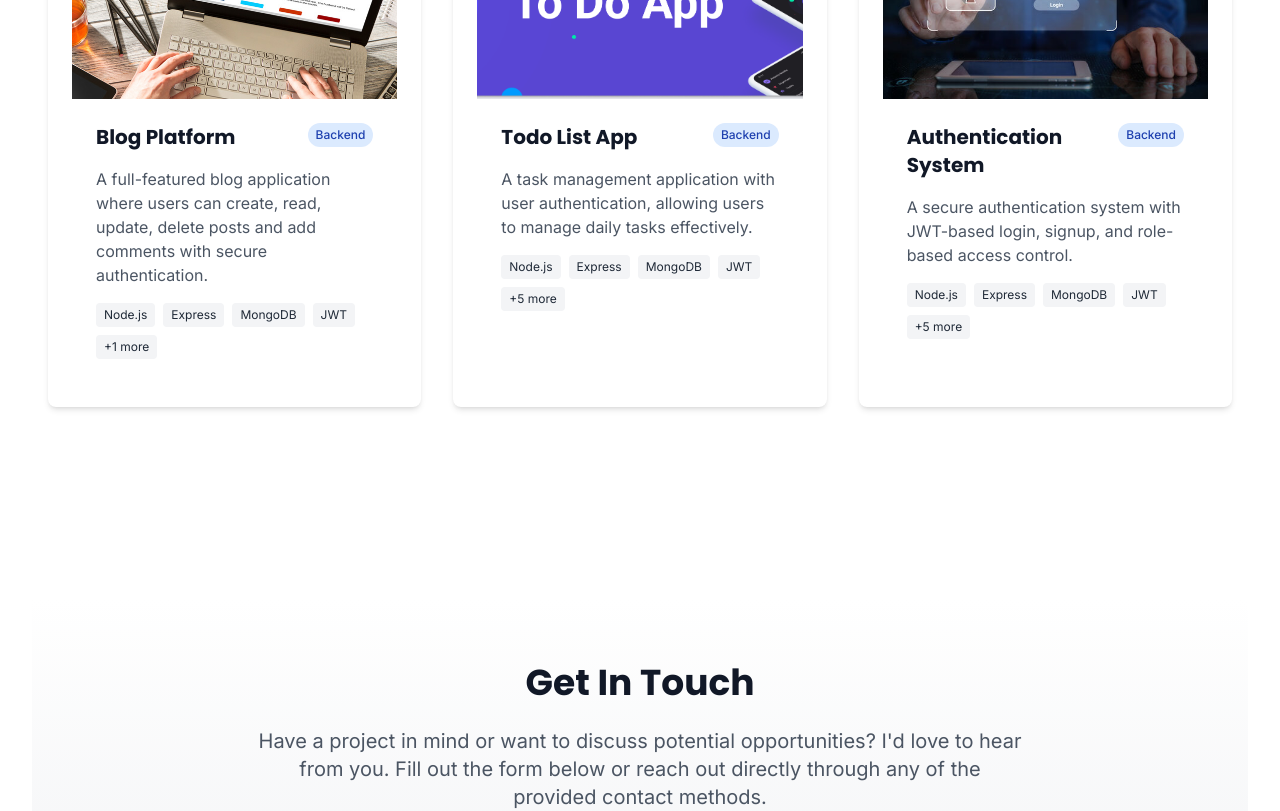
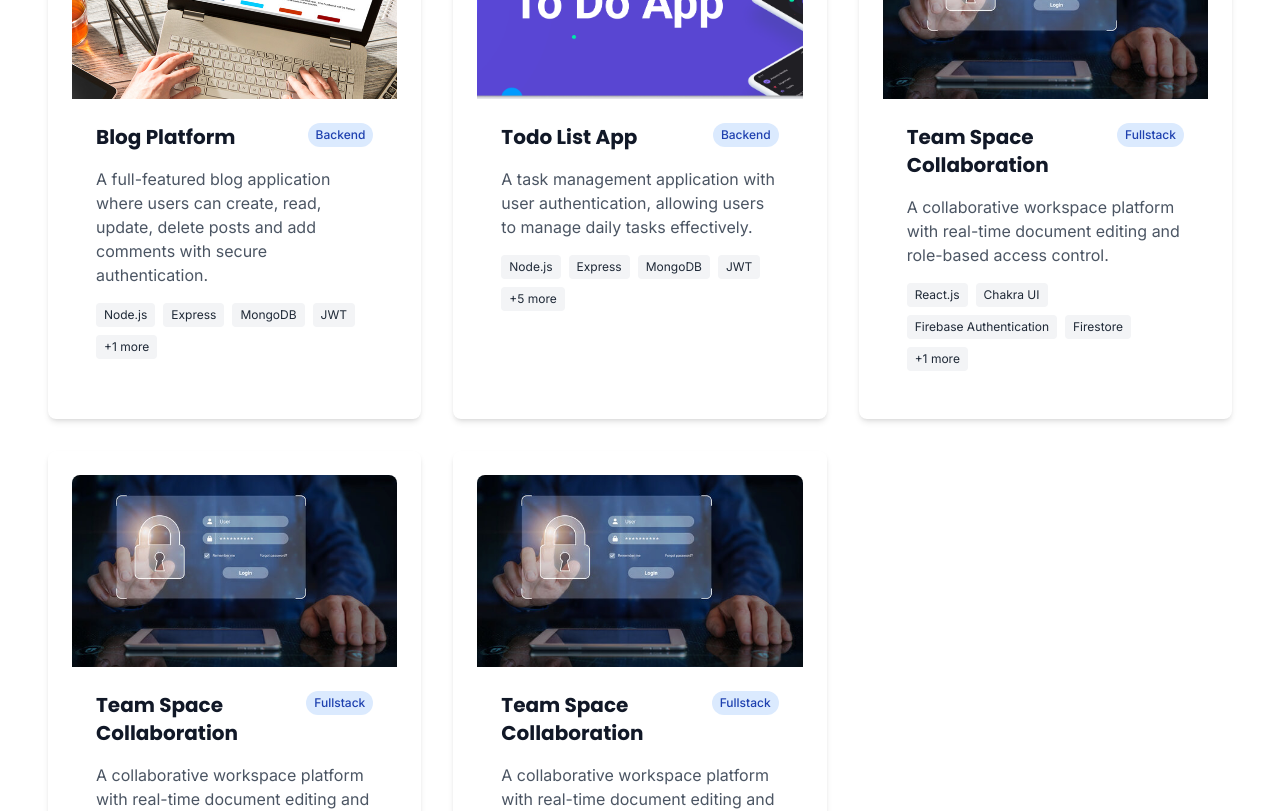
Before and after one commit to Nilakshisute/My_Portfolio, a React (Vite) app: page /skills#home in a window 1280 px wide. Shown: the part 4720-5531 px from the top of the page. Built offline with nearby package versions, Linux system fonts and the light colour scheme.

Commit message:
new updates

```diff
--- a/src/data/projects.js
+++ b/src/data/projects.js
@@ -3,7 +3,7 @@ import Wheatherapp from '../assets/whetherapp.jpg'
 import Rockpaper from '../assets/rockpaper.jpeg'
 import blogBanner from '../assets/Blog-Banner.jpeg'
 import TodoApp from '../assets/ToDoApp_Banner.png'
-import Authentication from '../assets/AuthSystem.jpg'
+import TeamSpace from '../assets/AuthSystem.jpg'
 
 const projects = [
 
@@ -138,26 +138,75 @@ Key features include:
   category: "Backend"
 },
 
- {
-  id: 6,
-  title: "Authentication System",
-  description: "A secure authentication system with JWT-based login, signup, and role-based access control.",
-  longDescription: `This authentication system provides a secure and scalable solution for managing user access. It supports user registration and login, along with role-based permissions to protect sensitive routes and actions.
+{
+  id: 7,
+  title: "Team Space Collaboration",
+  description: "A collaborative workspace platform with real-time document editing and role-based access control.",
+  longDescription: `TeamSpace is a full-stack social collaboration platform that enables users to create or join workspaces, collaboratively edit documents in real-time, manage team members, and export or print content. It supports authentication, role-based access control (Admin/User), and provides a responsive UI for desktop and mobile.
 
 Key features include:
-- User registration and login functionality
-- JWT token-based authentication
-- Secure password hashing with bcrypt
-- Role-based access control (e.g., Admin, User)
-- Protected routes and middleware authorization
-- RESTful API using Express.js
-- MongoDB for user data management`,
-  technologies: ["Node.js", "Express", "MongoDB", "JWT", "bcrypt","dotenv", "mongoose", "cors", "validator"],
-  image: Authentication,
-  demoUrl: "https://auth-demo.example.com",
-  githubUrl: "https://github.com/johndoe/auth-system",
-  featured: false,
-  category: "Backend"
+- User registration, login, and password recovery
+- Role-based access control (Admin/User)
+- Create and join collaborative workspaces
+- Real-time document editing with auto-save
+- Member management and workspace permissions
+- Export documents as HTML or print
+- Protected routes and state-managed navigation
+- Fully responsive design using Chakra UI
+- Firebase Firestore for real-time data sync and storage`,
+  technologies: ["React.js", "Chakra UI", "Firebase Authentication", "Firestore", "React Router DOM"],
+  image: TeamSpace, // Replace with actual image import or path if used in your app
+  demoUrl: "https://team-space-collaboration.vercel.app/",
+  githubUrl: "https://github.com/Nilakshisute/Team_Space_Collaboration",
+  featured: true,
+  category: "Fullstack"
+}
+,
+{
+  id: 8,
+  title: "Team Space Collaboration",
+  description: "A collaborative workspace platform with real-time document editing and role-based access control.",
+  longDescription: `TeamSpace is a full-stack social collaboration platform that enables users to create or join workspaces, collaboratively edit documents in real-time, manage team members, and export or print content. It supports authentication, role-based access control (Admin/User), and provides a responsive UI for desktop and mobile.
+
+Key features include:
+- User registration, login, and password recovery
+- Role-based access control (Admin/User)
+- Create and join collaborative workspaces
+- Real-time document editing with auto-save
+- Member management and workspace permissions
+- Export documents as HTML or print
+- Protected routes and state-managed navigation
+- Fully responsive design using Chakra UI
+- Firebase Firestore for real-time data sync and storage`,
+  technologies: ["React.js", "Chakra UI", "Firebase Authentication", "Firestore", "React Router DOM"],
+  image: TeamSpace, // Replace with actual image import or path if used in your app
+  demoUrl: "https://team-space-collaboration.vercel.app/",
+  githubUrl: "https://github.com/Nilakshisute/Team_Space_Collaboration",
+  featured: true,
+  category: "Fullstack"
+},
+{
+  id: 9,
+  title: "Team Space Collaboration",
+  description: "A collaborative workspace platform with real-time document editing and role-based access control.",
+  longDescription: `TeamSpace is a full-stack social collaboration platform that enables users to create or join workspaces, collaboratively edit documents in real-time, manage team members, and export or print content. It supports authentication, role-based access control (Admin/User), and provides a responsive UI for desktop and mobile.
+
+Key features include:
+- User registration, login, and password recovery
+- Role-based access control (Admin/User)
+- Create and join collaborative workspaces
+- Real-time document editing with auto-save
+- Member management and workspace permissions
+- Export documents as HTML or print
+- Protected routes and state-managed navigation
+- Fully responsive design using Chakra UI
+- Firebase Firestore for real-time data sync and storage`,
+  technologies: ["React.js", "Chakra UI", "Firebase Authentication", "Firestore", "React Router DOM"],
+  image: TeamSpace, // Replace with actual image import or path if used in your app
+  demoUrl: "https://team-space-collaboration.vercel.app/",
+  githubUrl: "https://github.com/Nilakshisute/Team_Space_Collaboration",
+  featured: true,
+  category: "Fullstack"
 }
 
 ];
```
